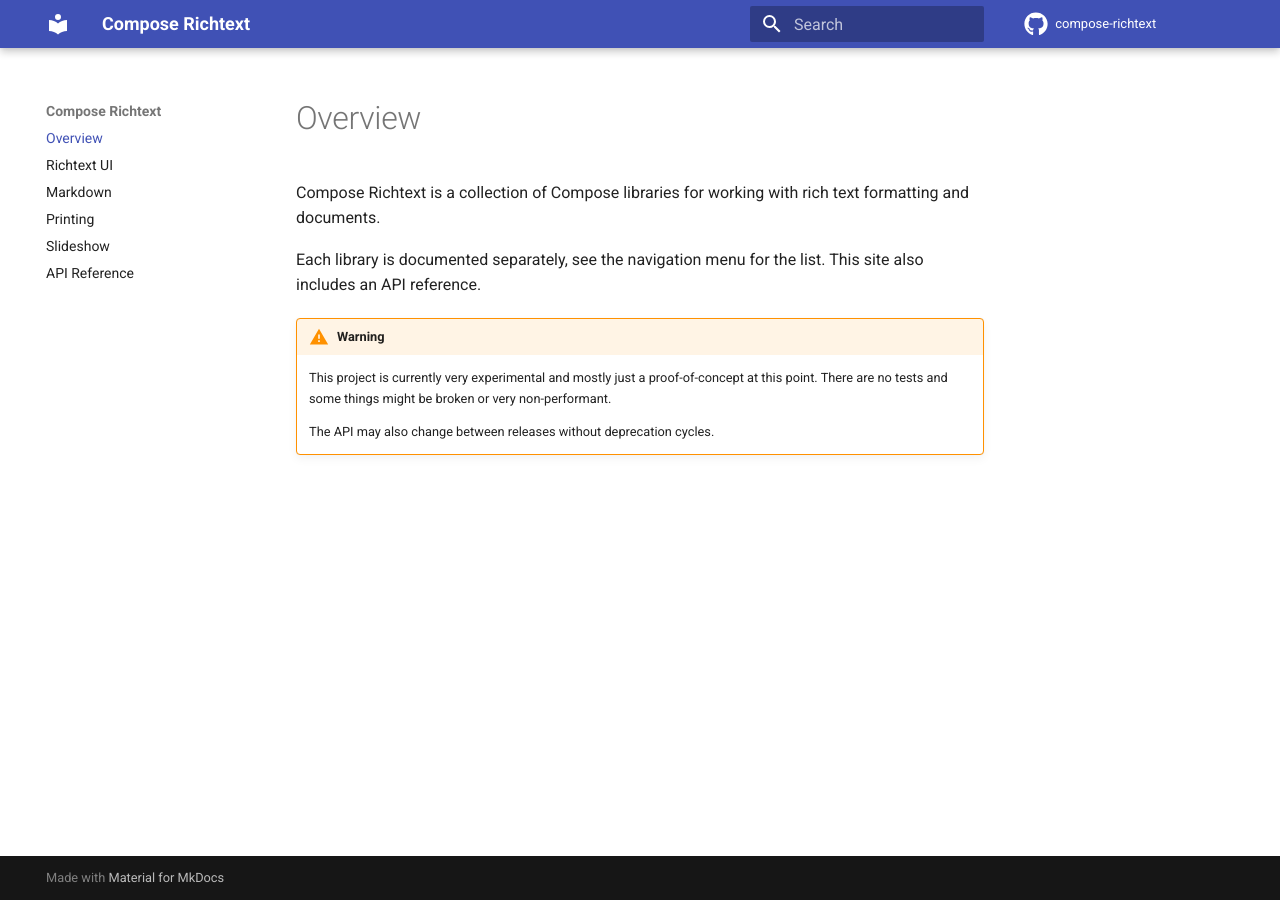
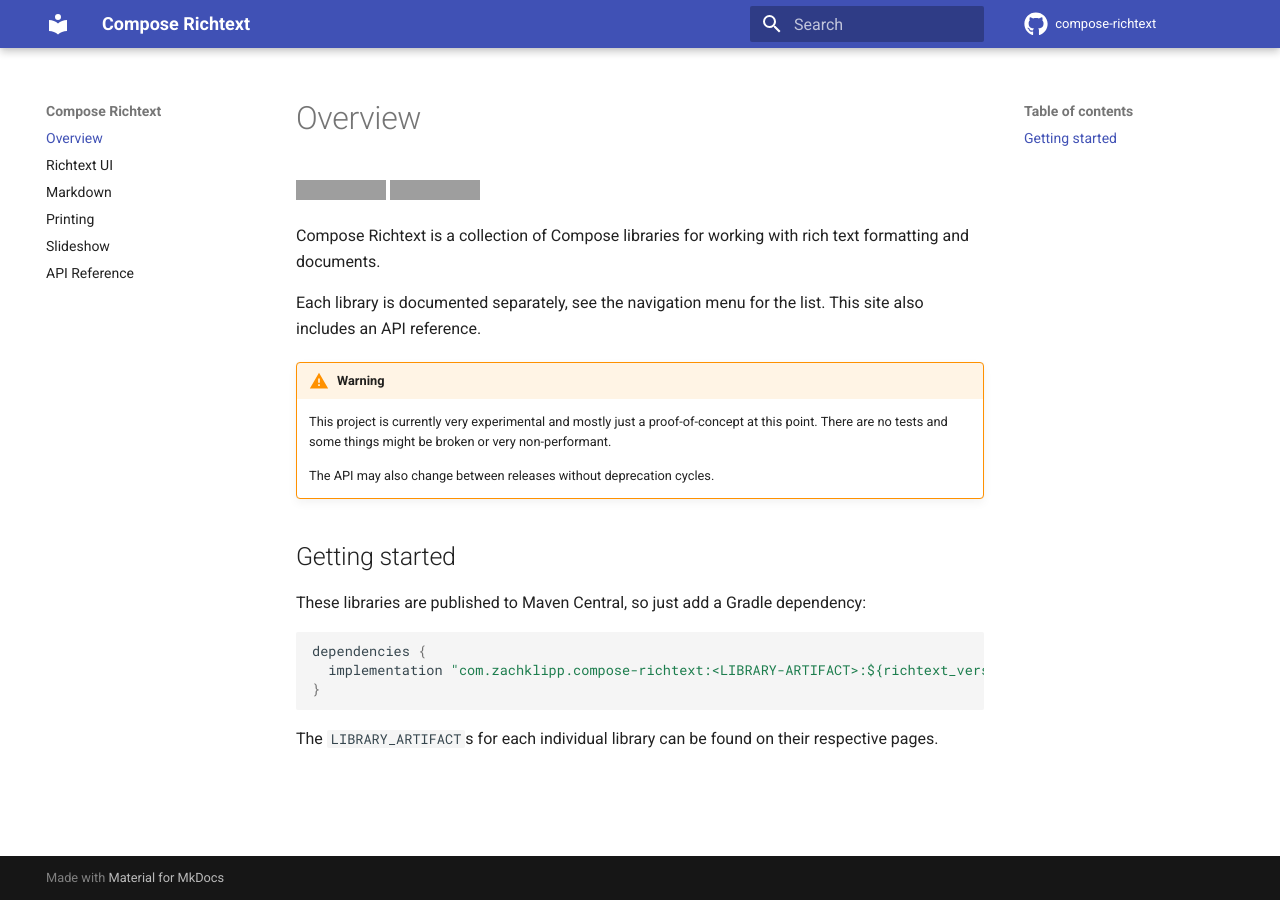
Before and after one commit to halilozercan/compose-richtext, an MkDocs documentation site: the page built from docs/index.md, in a window 1280 px wide. Built offline with MkDocs 1.6.1 and Material for MkDocs 9.7.7, drawn with Linux system fonts in a browser that asks for light colours; comment, search, counter and statistics services are not loaded; grey boxes are pictures that could not be loaded.

Commit message:
Add gradle instructions and badges.

````diff
--- a/docs/index.md
+++ b/docs/index.md
@@ -1,4 +1,7 @@
 # Overview
+
+[![Maven Central](https://img.shields.io/maven-central/v/com.zachklipp.compose-richtext/richtext-ui.svg?label=Maven%20Central)](https://search.maven.org/search?q=g:%22com.zachklipp.compose-richtext%22)
+[![GitHub license](https://img.shields.io/badge/license-Apache%20License%202.0-blue.svg?style=flat)](https://www.apache.org/licenses/LICENSE-2.0)
 
 Compose Richtext is a collection of Compose libraries for working with rich text formatting and
 documents.
@@ -11,3 +14,15 @@ an API reference.
     There are no tests and some things might be broken or very non-performant.
 
     The API may also change between releases without deprecation cycles.
+
+## Getting started
+
+These libraries are published to Maven Central, so just add a Gradle dependency:
+
+```groovy
+dependencies {
+  implementation "com.zachklipp.compose-richtext:<LIBRARY-ARTIFACT>:${richtext_version}"
+}
+```
+
+The `LIBRARY_ARTIFACT`s for each individual library can be found on their respective pages.
````
Also changed, not shown: README.md (+3 -0 lines), docs/printing.md (+10 -0 lines), docs/richtext-commonmark.md (+8 -0 lines), docs/richtext-ui.md (+8 -0 lines), docs/slideshow.md (+8 -0 lines).
